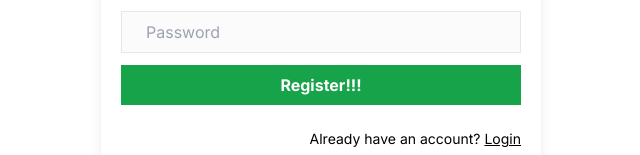
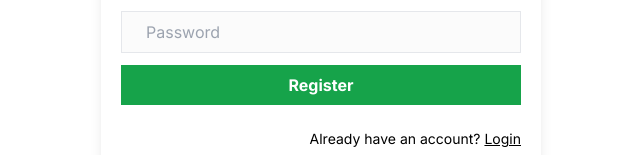
Before and after one commit to VamsiTejchowdary/HoursTracker, a Next.js app: page /register in a window 1280 px wide. Shown: the part 406-561 px from the top of the page, without its empty margins (319-959 px from the left). Built offline with nearby package versions, Linux system fonts and the light colour scheme; no server answers.

Commit message:
updated_login_and_register_names

```diff
--- a/components/LoginForm.jsx
+++ b/components/LoginForm.jsx
@@ -47,7 +47,7 @@ export default function LoginForm() {
             placeholder="Password"
           />
           <button className="bg-green-600 text-white font-bold cursor-pointer px-6 py-2">
-            Login
+            Login!!!
           </button>
           {error && (
             <div className="bg-red-500 text-white w-fit text-sm py-1 px-3 rounded-md mt-2">
--- a/components/RegisterForm.jsx
+++ b/components/RegisterForm.jsx
@@ -85,7 +85,7 @@ export default function RegisterForm() {
             placeholder="Password"
           />
           <button className="bg-green-600 text-white font-bold cursor-pointer px-6 py-2">
-            Register!!!
+            Register
           </button>
           {error && (
             <div className="bg-red-500 text-white w-fit text-sm py-1 px-3 rounded-md mt-2">
```
